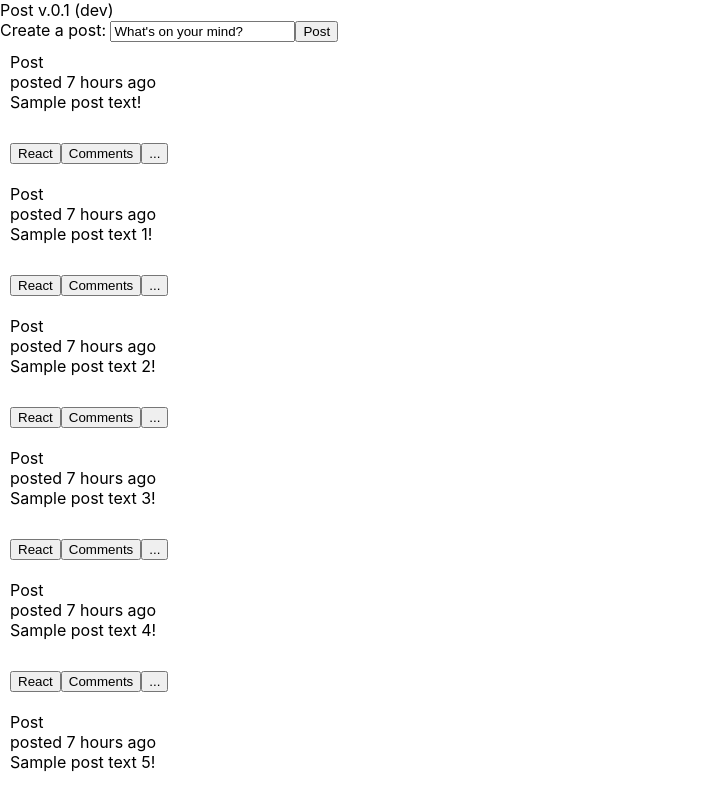
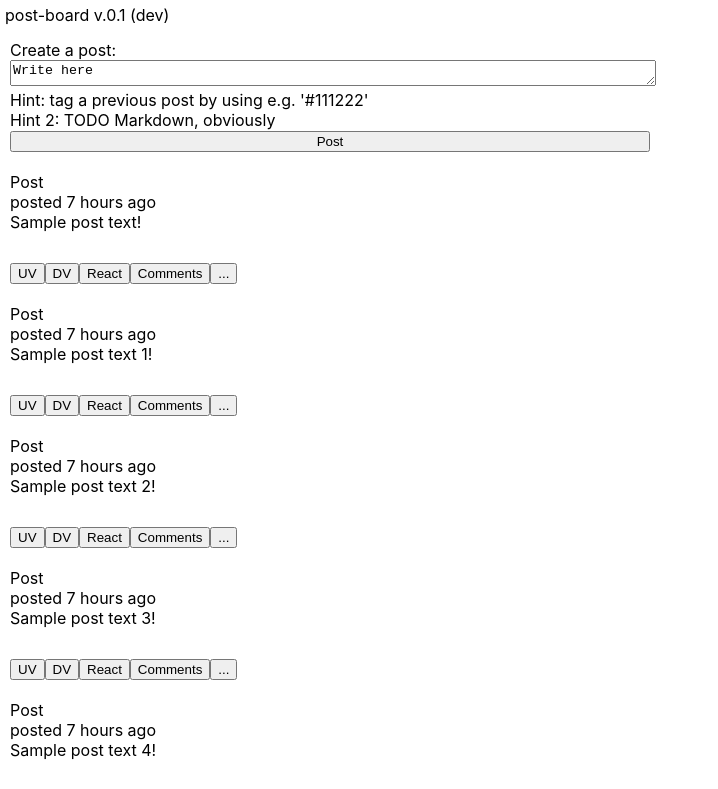
Before and after one commit to kstemp/post-board, a React (Create React App) app in the folder frontend/: page / in a window 1280 px wide. Shown: the top 789 px of the page, without its empty margins (0-718 px from the left). Built offline with nearby package versions, Linux system fonts and the light colour scheme.

Commit message:
Work on PostCreator component

```diff
--- a/frontend/src/App.js
+++ b/frontend/src/App.js
@@ -14,7 +14,7 @@ class App extends React.Component<AppProps> {
 	render() {
 		return (
 			<div className={baseClassName}>
-				<header className={`${baseClassName}__header`}>Post v.0.1 (dev)</header>
+				<header className={`${baseClassName}__header`}>post-board v.0.1 (dev)</header>
 				<div className={`${baseClassName}__body`}>
 					<PostCreator />
 					<div className={`${baseClassName}__body-container`}>
--- a/frontend/src/App.scss
+++ b/frontend/src/App.scss
@@ -1,6 +1,8 @@
 .App {
 	&__header {
 		text-align: left;
+
+		padding: 5px;
 	}
 
 	&__body {
--- a/frontend/src/components/Post/Post.js
+++ b/frontend/src/components/Post/Post.js
@@ -19,6 +19,8 @@ class Post extends React.Component<PostProps> {
 				</div>
 				<div className={`${baseClassName}__body`}>{this.props.text}</div>
 				<div className={`${baseClassName}__buttons-wrapper`}>
+					<button>UV</button>
+					<button>DV</button>
 					<button>React</button>
 					<button>Comments</button>
 					<button>...</button>
--- a/frontend/src/components/PostCreator/PostCreator.js
+++ b/frontend/src/components/PostCreator/PostCreator.js
@@ -1,15 +1,43 @@
 //@flow
 import React from 'react';
 
+import './style/PostCreator.scss';
+
 type PostCreatorProps = {};
+type PostCreatorStateProps = {
+	isInCreationMode: boolean
+};
 
 const baseClassName = 'post-creator';
 
-class PostCreator extends React.Component<PostCreatorProps> {
+class PostCreator extends React.Component<PostCreatorProps, PostCreatorStateProps> {
+	constructor(props) {
+		super(props);
+
+		this.state = {
+			isInCreationMode: false
+		};
+	}
+
+	switchMode = () =>
+		this.setState({
+			isInCreationMode: !this.state.isInCreationMode
+		});
+
 	render() {
 		return (
 			<div className={baseClassName}>
-				Create a post: <input className={`${baseClassName}__input`} defaultValue={"What's on your mind?"} />
+				<p>Create a post: </p>
+				<textarea
+					className={`${baseClassName}__input-field ${baseClassName}__input-field--${
+						this.state.isInCreationMode ? 'expanded' : 'small'
+					}`}
+					defaultValue={'Write here'}
+					onFocus={this.switchMode}
+					onBlur={this.switchMode}
+				/>
+				<p>Hint: tag a previous post by using e.g. '#111222'</p>
+				<p>Hint 2: TODO Markdown, obviously</p>
 				<button>Post</button>
 			</div>
 		);
--- /dev/null
+++ b/frontend/src/components/PostCreator/style/PostCreator.scss
@@ -0,0 +1,23 @@
+.post-creator {
+	width: 50%;
+
+	padding: 10px;
+
+	> p {
+		margin: 0;
+	}
+
+	> * {
+		width: 100%;
+	}
+
+	&__input-field {
+		&--expanded {
+			height: 100px;
+		}
+
+		&--small {
+			height: 20px;
+		}
+	}
+}
```
